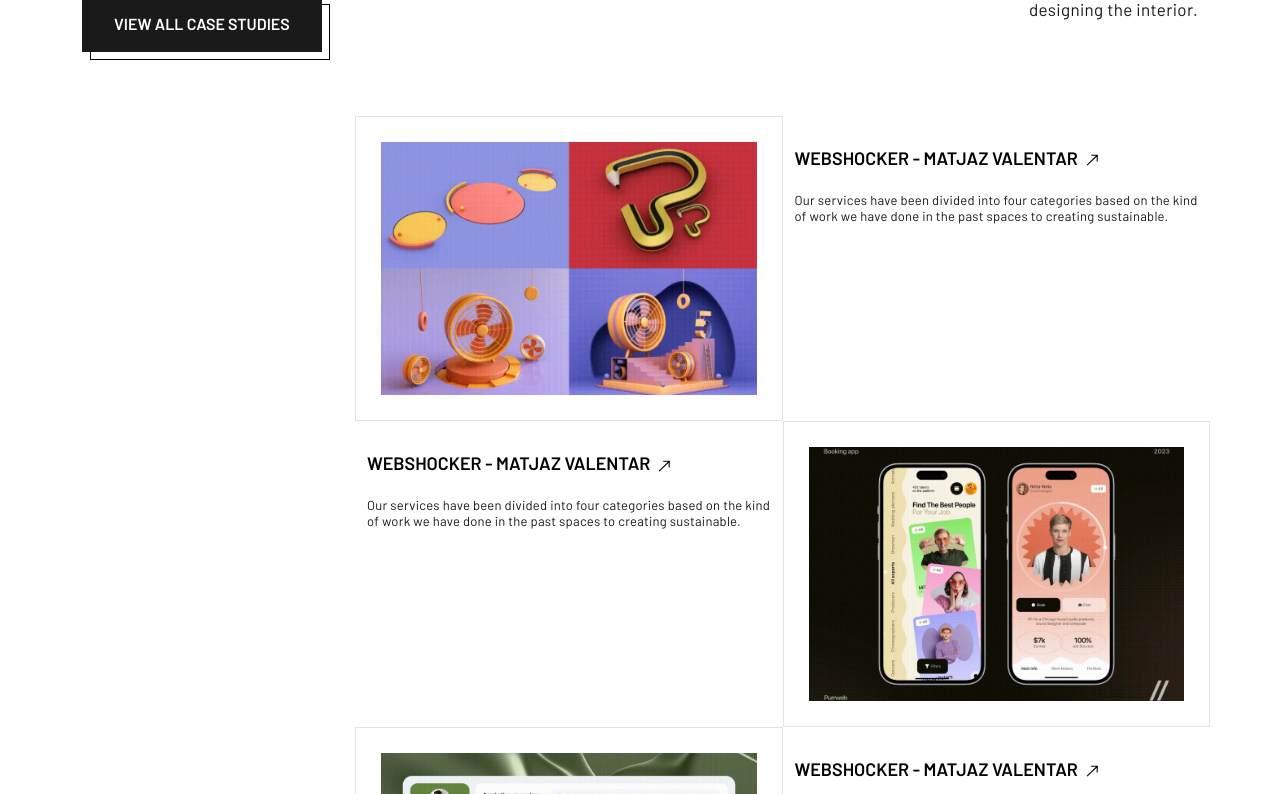
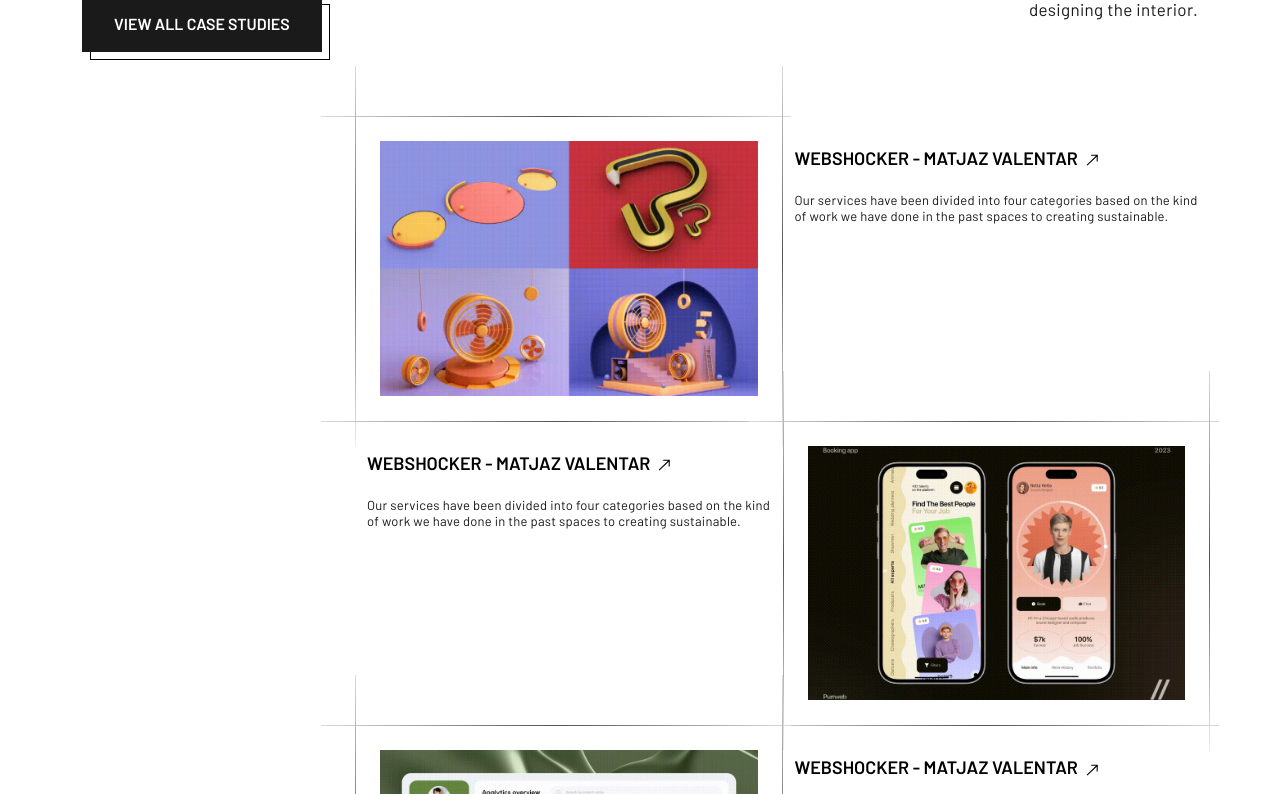
Before and after one commit to swap13-maker/The-Honest-Co, a React (Create React App) app: page / in a window 1280 px wide. Shown: the part 7626-8420 px from the top of the page. Built offline with nearby package versions, Linux system fonts and the light colour scheme; the HTML template or start-up script is replaced by a standard one.

Commit message:
[feat]: case studies borders and animation

```diff
--- a/src/components/Blogs.css
+++ b/src/components/Blogs.css
@@ -11,17 +11,15 @@
   padding-top: 30px;
 }
 .blog-heading::after {
-  content: '';
+  content: "";
   display: block;
   width: 0;
   height: 2px;
   background: #000;
-  transition: width .3s;
+  transition: width 0.3s;
 }
-.blog-card:hover > .blog-heading::after,{
+.blog-card:hover > .blog-heading::after {
   /* width: 100%; */
-
-
 }
 .blog-card {
   border-bottom: 1px solid #ccc;
@@ -44,12 +42,77 @@
   border-right: 25px solid transparent;
   transition: all 0.5s;
 }
+
+.case-thumbnail {
+  overflow: hidden;
+}
+
+.case-thumbnail-wrapper {
+  position: relative;
+}
+
+.case-thumbnail-wrapper:before {
+  content: "";
+  background-image: linear-gradient(to right, #dbdbdb, #535353, #dbdbdb);
+  background-image: -webkit-linear-gradient(
+    to right,
+    #dbdbdb,
+    #535353,
+    #dbdbdb
+  );
+  background-image: -moz-linear-gradient(left, #000, transparent);
+  background-image: -o-linear-gradient(left, #000, transparent);
+  height: 1px;
+  width: 110%;
+  position: absolute;
+  left: -34px;
+}
+
+.case-thumbnail-wrapper:after {
+  content: "";
+  background-image: linear-gradient(to right, #dbdbdb, #535353, #dbdbdb);
+  background-image: -webkit-linear-gradient(
+    to right,
+    #dbdbdb,
+    #535353,
+    #dbdbdb
+  );
+  background-image: -moz-linear-gradient(left, #000, transparent);
+  background-image: -o-linear-gradient(left, #000, transparent);
+  height: 1px;
+  width: 110%;
+  position: absolute;
+  left: -34px;
+}
+
+.case-thumbnail::after {
+  content: "";
+  background-image: linear-gradient(to top, #efefef, #535353, #dbdbdb);
+  background-image: -webkit-linear-gradient(to top, #efefef, #535353, #efefef);
+  background-image: -moz-linear-gradient(top, #000, transparent);
+  background-image: -o-linear-gradient(top, #000, transparent);
+  height: 125%;
+  width: 1px;
+  position: absolute;
+  top: -50px;
+  left: 0;
+}
+
+.case-thumbnail::before {
+  content: "";
+  background-image: linear-gradient(to top, #efefef, #535353, #dbdbdb);
+  background-image: -webkit-linear-gradient(to top, #efefef, #535353, #efefef);
+  background-image: -moz-linear-gradient(top, #000, transparent);
+  background-image: -o-linear-gradient(top, #000, transparent);
+  height: 125%;
+  width: 1px;
+  position: absolute;
+  top: -50px;
+  right: 0;
+}
 .case-thumbnail > img {
   width: 100%;
-  border-top: 25px solid transparent;
-  border-left: 25px solid transparent;
-  border-right: 25px solid transparent;
-  border-bottom: 25px solid transparent;
+  padding: 25px;
   transition: all 0.5s ease;
 }
 .blog-border {
@@ -63,11 +126,7 @@
   width: 100%;
 }
 .case-card:hover > div > div > .case-thumbnail > img {
-  border-top: 0px solid transparent;
-  border-left: 0px solid transparent;
-  border-right: 0px solid transparent;
-  border-bottom: 0px solid transparent;
-  width: 100%;
+  transform: scale(1.175);
 }
 .case-card:hover > div > div > .blog-heading::after {
   /* width: 100%; */
@@ -91,24 +150,23 @@
   box-shadow: 0em 0em #000;
   transform: translate(0.25em, 0.25em);
 }
-.margin-top--3{
+.margin-top--3 {
   margin-top: -46% !important;
 }
 .animated-svg {
-  animation: moveUpAndDown 1.6s ease-in  infinite;
-
+  animation: moveUpAndDown 1.6s ease-in infinite;
 }
 @keyframes moveUpAndDown {
-  0%{
+  0% {
     opacity: 1;
     transform: translate3d(0, 0, 0);
   }
   25% {
     transform: translate3d(0, -31.4956%, 0);
   }
-  50%,100%{
+  50%,
+  100% {
     opacity: 0;
     transform: translate3d(0, -61.4956%, 0);
   }
-
 }
--- a/src/components/CaseStudies.js
+++ b/src/components/CaseStudies.js
@@ -16,10 +16,9 @@
       </div>
       <div className="col-md-9 col-12">
         <div className="main-content">
-
           <div className="row case-card">
-            <div className="col-12 col-md-6 col-lg-6 border px-0 mx-0">
-              <div className="">
+            <div className="col-12 col-md-6 col-lg-6 px-0 mx-0">
+              <div className="case-thumbnail-wrapper">
                 <div className="case-thumbnail">
                   <img className="w-100" src={case1} title="" alt="" />
                 </div>
@@ -53,8 +52,6 @@
             </div>
           </div>
 
-
-
           <div className="row case-card">
             <div className="col-12 col-md-6 col-lg-6">
               <div className="">
@@ -82,15 +79,14 @@
                 </div>
               </div>
             </div>
-            <div className="col-12 col-md-6 col-lg-6 border px-0 mx-0">
-              <div className="case-card">
+            <div className="col-12 col-md-6 col-lg-6 px-0 mx-0">
+              <div className="case-card case-thumbnail-wrapper">
                 <div className="case-thumbnail">
                   <img className="w-100" src={case2} title="" alt="" />
                 </div>
               </div>
             </div>
           </div>
-
         </div>
       </div>
     </section>
--- a/src/components/CaseStudies1.js
+++ b/src/components/CaseStudies1.js
@@ -17,10 +17,9 @@
       </div>
       <div className="col-md-9">
         <div className="main-content">
-
           <div className="row case-card">
-            <div className="col-12 col-md-6 col-lg-6 border px-0 mx-0">
-              <div className="">
+            <div className="col-12 col-md-6 col-lg-6 px-0 mx-0">
+              <div className="case-thumbnail-wrapper">
                 <div className="case-thumbnail">
                   <img className="w-100" src={studies1} title="" alt="" />
                 </div>
@@ -79,8 +78,8 @@
                 </div>
               </div>
             </div>
-            <div className="col-12 col-md-6 col-lg-6 border px-0 mx-0">
-              <div className="case-card">
+            <div className="col-12 col-md-6 col-lg-6 px-0 mx-0">
+              <div className="case-card case-thumbnail-wrapper">
                 <div className="case-thumbnail">
                   <img className="w-100" src={studies2} title="" alt="" />
                 </div>
@@ -89,8 +88,8 @@
           </div>
 
           <div className="row case-card">
-            <div className="col-12 col-md-6 col-lg-6 border px-0 mx-0">
-              <div className="">
+            <div className="col-12 col-md-6 col-lg-6 px-0 mx-0">
+              <div className="case-thumbnail-wrapper">
                 <div className="case-thumbnail">
                   <img className="w-100" src={studies3} title="" alt="" />
                 </div>
@@ -122,7 +121,6 @@
               </div>
             </div>
           </div>
-
         </div>
       </div>
     </section>
```
Lines whose indentation alone changed are shown as unchanged.
